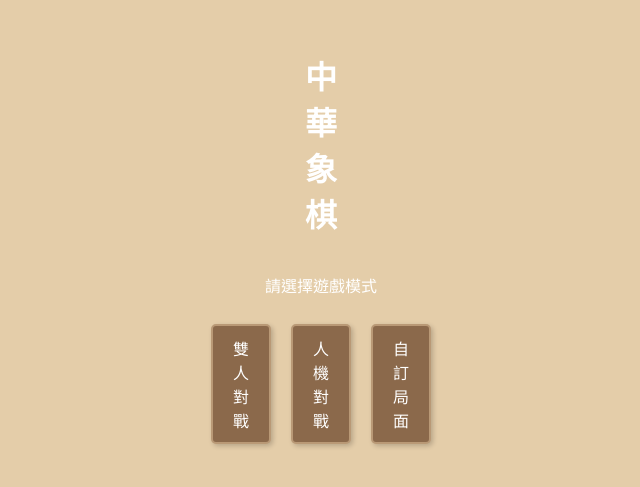
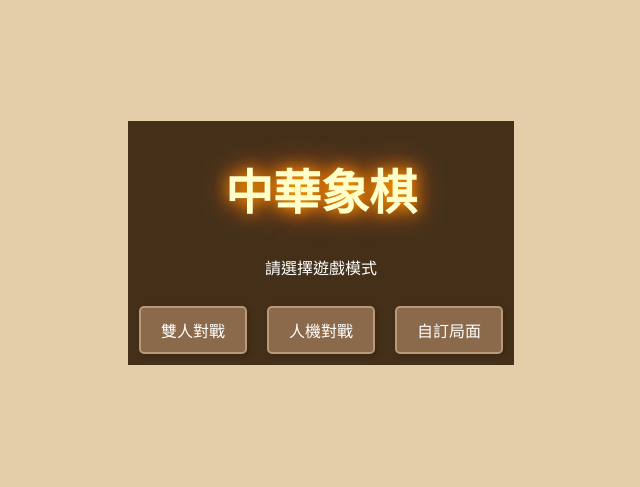
Before and after one commit to Augus1217/augus.github.io, a plain HTML site: page index.html in a window 1280 px wide. Shown: the part 157-644 px from the top of the page, without its empty margins (319-959 px from the left). Drawn offline with Linux system fonts and the light colour scheme.

Commit message:
Update index.html

```diff
--- a/index.html
+++ b/index.html
@@ -11,9 +11,9 @@
         .hidden { display: none !important; }
 
         /* --- Screens & Overlays --- */
-        .screen-overlay { background: rgba(40, 20, 0, 0.85); backdrop-filter: blur(8px); position: absolute; top: 0; left: 0; right: 0; bottom: 0; z-index: 100; display: flex; flex-direction: column; justify-content: center; align-items: center; text-align: center; color: white;}
+        .screen-overlay { background: rgba(40, 20, 0, 0.85); backdrop-filter: blur(8px); top: 0; left: 0; right: 0; bottom: 0; z-index: 100; display: flex; flex-direction: column; justify-content: center; align-items: center; text-align: center; color: white;}
         #checkmate-overlay { background: rgba(40, 20, 0, 0.75); }
-         screen-overlay h1 { font-size: 3em; color: #ffc; text-shadow: 0 0 15px #f90, 0 0 30px #f60; margin-bottom: 15px; }
+        .screen-overlay h1 { font-size: 3em; color: #ffc; text-shadow: 0 0 15px #f90, 0 0 30px #f60; margin-bottom: 15px; }
         #checkmate-overlay h1 { font-size: 6em; animation: checkmate-thump 0.5s ease-out; }
         @keyframes checkmate-thump { from { transform: scale(0.5); opacity: 0; } to { transform: scale(1); opacity: 1; } }
         .screen-overlay h2 { font-size: 2em; color: #fff; margin-top: 10px; }
```
